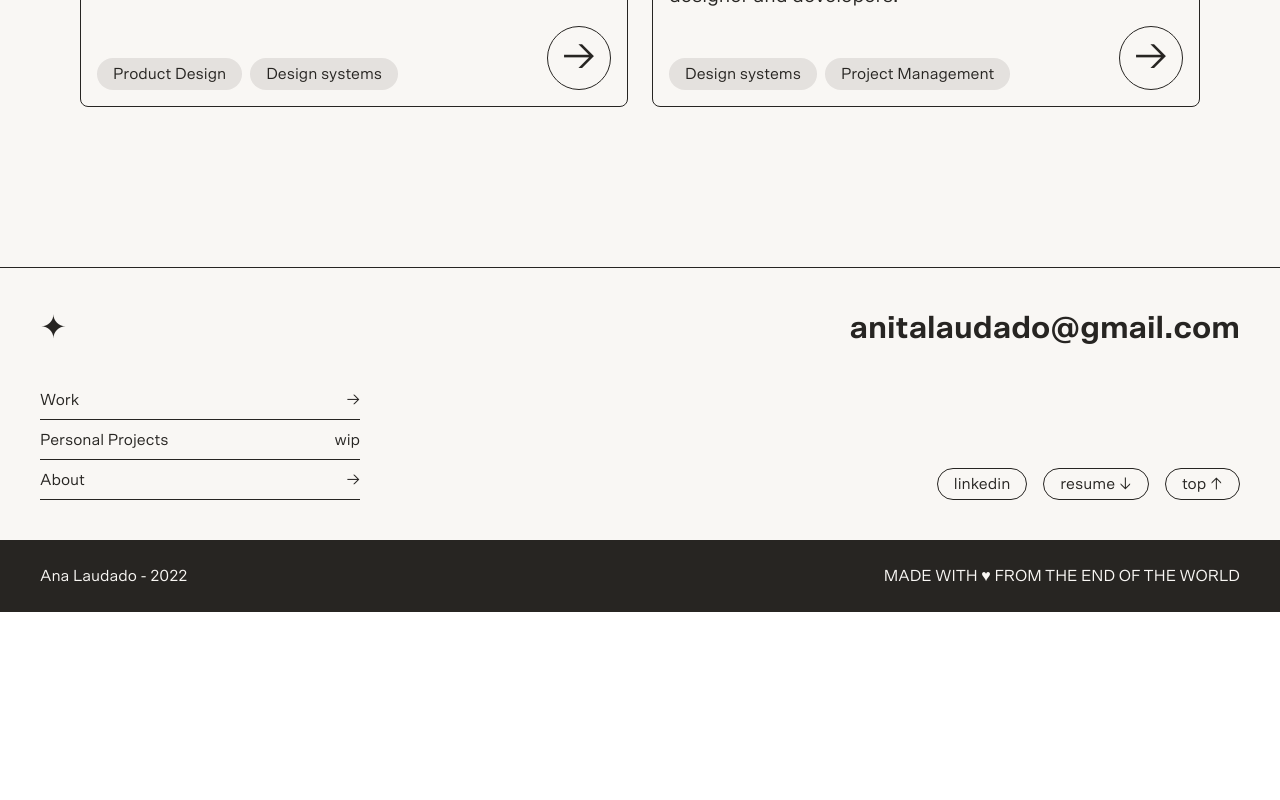
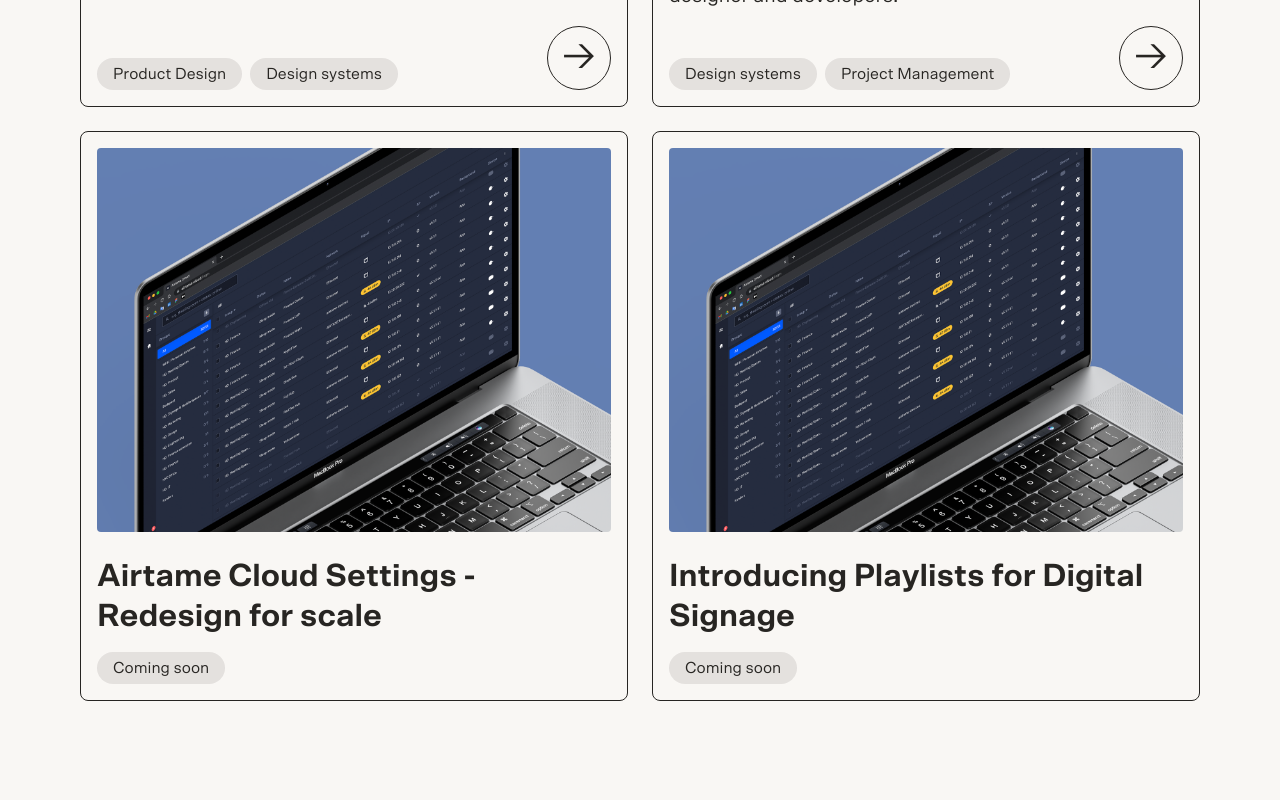
Before and after one commit to gonstoll/anitalaudado.com, a Next.js app: page / in a window 1280 px wide. Shown: the part 1360-2160 px from the top of the page. Before the commit the page ends 1972 px from the top, so only its background shows below. Built offline with nearby package versions, Linux system fonts and the light colour scheme.

Commit message:
feat(Card): * Adds coming soon cards * Fixes z-index bug on images on top of menu * Removes fixed `priority` prop to be handled later individually and per demand

```diff
--- a/components/Card.tsx
+++ b/components/Card.tsx
@@ -11,16 +11,19 @@
     fill?: boolean;
   }; // TODO: Add image support
   title: string;
-  description: string;
+  description?: string;
   tags: Array<string>;
-  link: string;
+  link?: string;
 }
 
 // TODO: Accessibility here is not great. I need to add aria-labels to the
 // buttons and links.
 export default function Card({image, title, description, tags, link}: Props) {
+  const isComingSoon = Boolean(!link);
+  const Container = isComingSoon ? 'div' : Link;
+
   return (
-    <Link
+    <Container
       href={link ?? ''}
       className="flex flex-col group p-4 rounded-lg border-1 border-black dark:border-dark-white"
     >
@@ -32,10 +35,8 @@
         {image.fill ? (
           <Image
             fill
-            priority
             src={image.src}
             alt={image.alt}
-            sizes="(min-width: 640px) 100vw, 640px"
             className="w-full h-auto max-w-full max-h-full object-cover rounded"
           />
         ) : (
@@ -51,19 +52,23 @@
       <h2 className="mt-6 mb-4 text-2xl md:text-3-1/2xl font-bold text-black dark:text-white">
         {title}
       </h2>
+      {description ? (
         <p className="text-xl mb-4 text-black dark:text-white">{description}</p>
+      ) : null}
       <div className="flex items-end justify-between mt-auto gap-4">
         <div className="flex items-center flex-wrap gap-2">
           {tags.map((tag, i) => (
-            <Tag key={`tag-${i}`} title={tag} />
+            <Tag key={`tag-${i}-${tag}-${title}`} title={tag} />
           ))}
         </div>
+        {!isComingSoon ? (
           <div className="h-16 w-16 min-w-16 flex items-center text-center rounded-full border-1 border-black dark:border-dark-white group-hover:bg-black dark:group-hover:bg-white text-black dark:text-white group-hover:text-white dark:group-hover:text-black">
             <p className="text-4-1/2xl w-full group-hover:-rotate-45 duration-200 transition-transform ease-linear">
               →
             </p>
           </div>
+        ) : null}
       </div>
-    </Link>
+    </Container>
   );
 }
--- a/components/Header.tsx
+++ b/components/Header.tsx
@@ -38,9 +38,17 @@
     : 'before:-translate-y-1 after:translate-y-1';
   const mobileMenuClass = isMenuOpen ? 'top-0' : '-top-full';
 
+  React.useEffect(() => {
+    if (isMenuOpen) {
+      document.body.style.overflow = 'hidden';
+    } else {
+      document.body.style.overflow = 'unset';
+    }
+  }, [isMenuOpen]);
+
   return (
     <header
-      className={`flex items-center justify-between py-4 px-10 border-b-1 border-black dark:border-dark-white bg-white dark:bg-black sticky transition-top duration-500 ${visibleClass}`}
+      className={`flex items-center justify-between py-4 px-10 border-b-1 border-black dark:border-dark-white bg-white dark:bg-black sticky transition-top duration-500 z-10 ${visibleClass}`}
     >
       <div className="flex items-center justify-between w-full max-w-3xl mx-auto">
         <Link href="/" className="text-3-1/2xl text-black dark:text-white z-10">
--- a/components/Layout.tsx
+++ b/components/Layout.tsx
@@ -40,7 +40,6 @@
         <div className="h-98 relative">
           <Image
             fill
-            priority
             src={props.banner.src}
             alt={props.banner.alt}
             className="w-full h-auto max-w-full max-h-full object-cover"
--- a/pages/index.tsx
+++ b/pages/index.tsx
@@ -25,7 +25,7 @@
         <div className="grid grid-cols-1 lg:grid-cols-2 gap-6">
           <Card
             title="Airtame Cloud  Split Navigation"
-            description="A complete redesign of Airtame’s management desktop platform for devices."
+            description="A complete redesign of Airtame's management desktop platform for devices."
             tags={['Product Design', 'Design systems']}
             link="/projects/airtame-cloud-split-navigation"
             image={{
@@ -49,6 +49,28 @@
               fill: true,
             }}
           />
+          <Card
+            title="Airtame Cloud Settings - Redesign for scale"
+            tags={['Coming soon']}
+            image={{
+              src: '/images/projects/airtame-cloud-split-navigation/banner.png',
+              alt: 'Airtame Cloud Split Navigation',
+              width: 642,
+              height: 484,
+              fill: true,
+            }}
+          />
+          <Card
+            title="Introducing Playlists for Digital Signage"
+            tags={['Coming soon']}
+            image={{
+              src: '/images/projects/airtame-cloud-split-navigation/banner.png',
+              alt: 'Airtame Cloud Split Navigation',
+              width: 642,
+              height: 484,
+              fill: true,
+            }}
+          />
         </div>
       </Layout>
     </>
```
Lines whose indentation alone changed are shown as unchanged.
